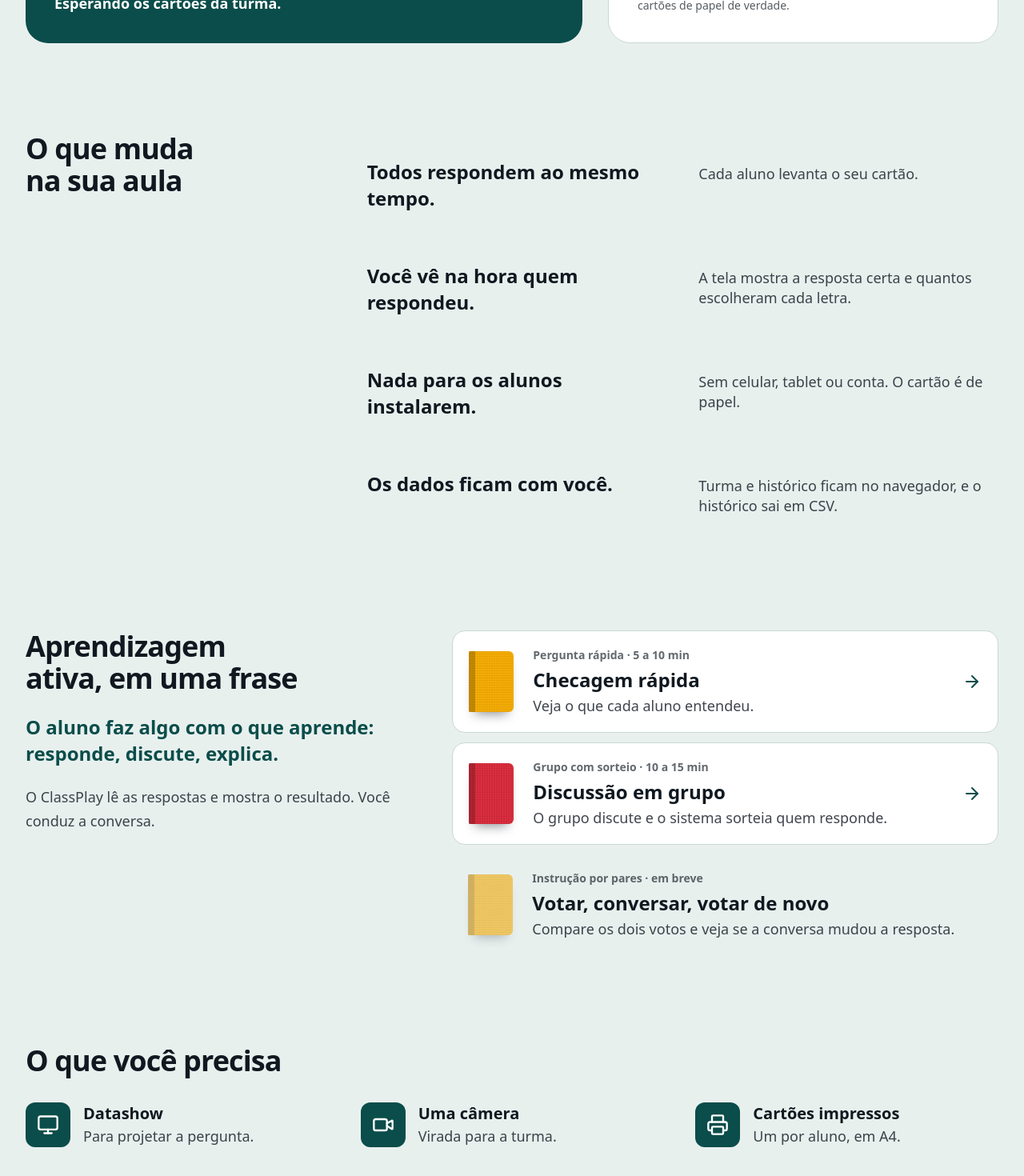
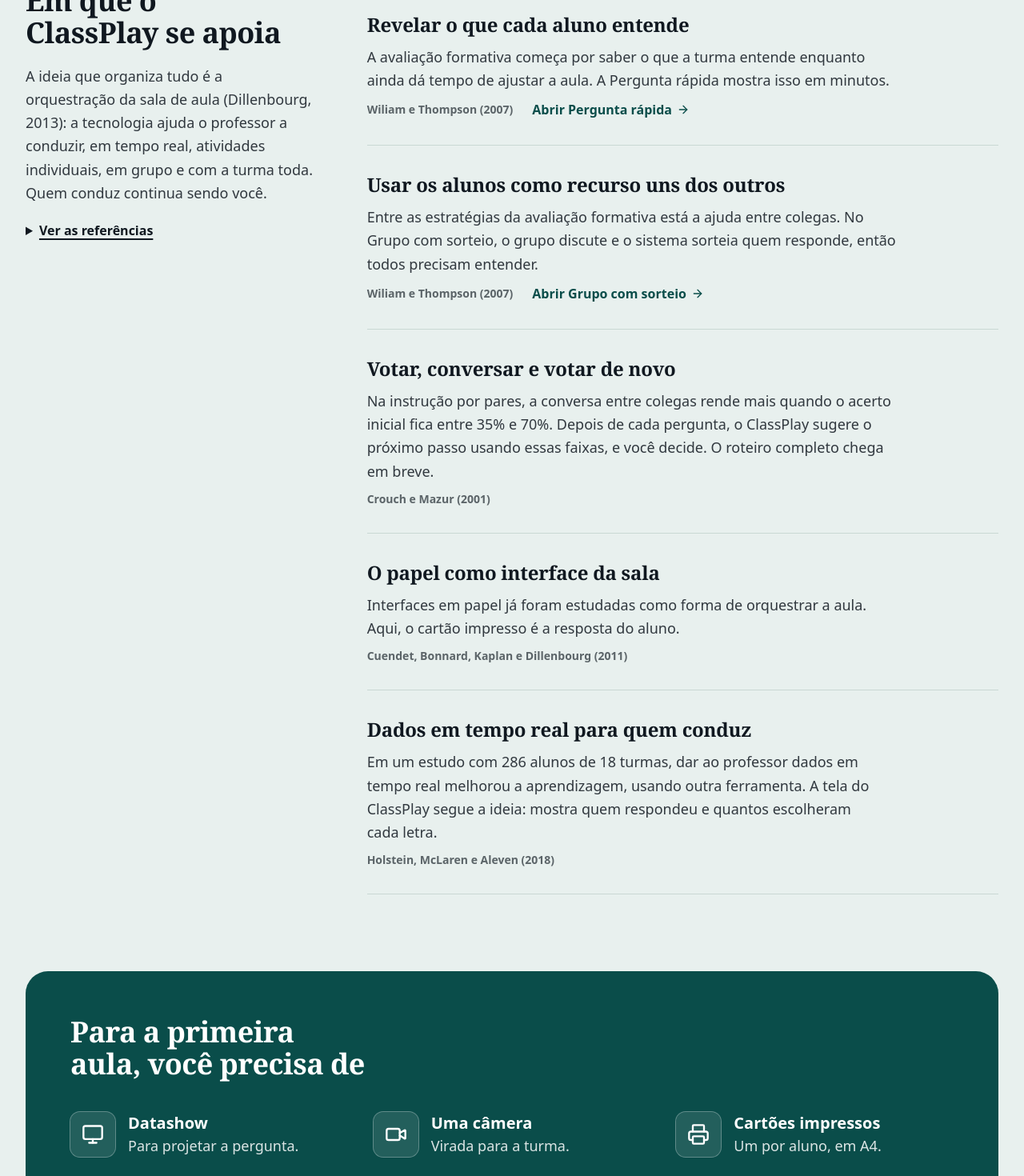
Before and after one commit to Lorenalgm/sala-interativa-ia, a React (Vite) app: page / in a window 1280 px wide. Shown: the part 1320-2790 px from the top of the page at 80% size. Built offline with nearby package versions, Linux system fonts and the light colour scheme; a web font is replaced by a local one.

Commit message:
feat: landing enxuta com base pedagógica e referências, sem textos repetidos

```diff
--- a/src/components/Landing/LandingPage.tsx
+++ b/src/components/Landing/LandingPage.tsx
@@ -1,7 +1,6 @@
 import React from 'react';
 import { ArrowRight, Monitor, Printer, Video } from 'lucide-react';
 import { ScriptId } from '../../types';
-import { bindingFor } from '../Library/BookParts';
 import { ClassroomScene } from './ClassroomScene';
 import { LiveDemo } from './LiveDemo';
 import { Reveal } from './Reveal';
@@ -11,39 +10,50 @@
   onOpenScript: (id: ScriptId) => void;
 }
 
-const sceneSteps = [
-  { n: 1, text: 'Você projeta a pergunta.' },
-  { n: 2, text: 'A turma levanta o cartão de papel.' },
-  { n: 3, text: 'A câmera lê e a tela mostra o resultado.' },
+interface Idea {
+  title: string;
+  text: string;
+  source: string;
+  script?: { id: ScriptId; label: string };
+}
+
+// Cada ideia diz o que a pesquisa mostra e o que o ClassPlay faz com isso, sem prometer resultado
+const ideas: Idea[] = [
+  {
+    title: 'Revelar o que cada aluno entende',
+    text: 'A avaliação formativa começa por saber o que a turma entende enquanto ainda dá tempo de ajustar a aula. A Pergunta rápida mostra isso em minutos.',
+    source: 'Wiliam e Thompson (2007)',
+    script: { id: 'quick-question', label: 'Abrir Pergunta rápida' },
+  },
+  {
+    title: 'Usar os alunos como recurso uns dos outros',
+    text: 'Entre as estratégias da avaliação formativa está a ajuda entre colegas. No Grupo com sorteio, o grupo discute e o sistema sorteia quem responde, então todos precisam entender.',
+    source: 'Wiliam e Thompson (2007)',
+    script: { id: 'group-draw', label: 'Abrir Grupo com sorteio' },
+  },
+  {
+    title: 'Votar, conversar e votar de novo',
+    text: 'Na instrução por pares, a conversa entre colegas rende mais quando o acerto inicial fica entre 35% e 70%. Depois de cada pergunta, o ClassPlay sugere o próximo passo usando essas faixas, e você decide. O roteiro completo chega em breve.',
+    source: 'Crouch e Mazur (2001)',
+  },
+  {
+    title: 'O papel como interface da sala',
+    text: 'Interfaces em papel já foram estudadas como forma de orquestrar a aula. Aqui, o cartão impresso é a resposta do aluno.',
+    source: 'Cuendet, Bonnard, Kaplan e Dillenbourg (2011)',
+  },
+  {
+    title: 'Dados em tempo real para quem conduz',
+    text: 'Em um estudo com 286 alunos de 18 turmas, dar ao professor dados em tempo real melhorou a aprendizagem, usando outra ferramenta. A tela do ClassPlay segue a ideia: mostra quem respondeu e quantos escolheram cada letra.',
+    source: 'Holstein, McLaren e Aleven (2018)',
+  },
 ];
 
-const changes = [
-  { lead: 'Todos respondem ao mesmo tempo.', text: 'Cada aluno levanta o seu cartão.' },
-  { lead: 'Você vê na hora quem respondeu.', text: 'A tela mostra a resposta certa e quantos escolheram cada letra.' },
-  { lead: 'Nada para os alunos instalarem.', text: 'Sem celular, tablet ou conta. O cartão é de papel.' },
-  { lead: 'Os dados ficam com você.', text: 'Turma e histórico ficam no navegador, e o histórico sai em CSV.' },
-];
-
-const practices: { id: ScriptId; title: string; meta: string; text: string; soon?: boolean }[] = [
-  {
-    id: 'quick-question',
-    title: 'Checagem rápida',
-    meta: 'Pergunta rápida · 5 a 10 min',
-    text: 'Veja o que cada aluno entendeu.',
-  },
-  {
-    id: 'group-draw',
-    title: 'Discussão em grupo',
-    meta: 'Grupo com sorteio · 10 a 15 min',
-    text: 'O grupo discute e o sistema sorteia quem responde.',
-  },
-  {
-    id: 'peer-instruction',
-    title: 'Votar, conversar, votar de novo',
-    meta: 'Instrução por pares · em breve',
-    text: 'Compare os dois votos e veja se a conversa mudou a resposta.',
-    soon: true,
-  },
+const references = [
+  'Cuendet, Bonnard, Kaplan e Dillenbourg (2011). CHI.',
+  'Crouch e Mazur (2001). American Journal of Physics.',
+  'Dillenbourg (2013). Computers & Education.',
+  'Holstein, McLaren e Aleven (2018). AIED.',
+  'Wiliam e Thompson (2007).',
 ];
 
 const needs = [
@@ -52,33 +62,18 @@
   { icon: Printer, title: 'Cartões impressos', text: 'Um por aluno, em A4.' },
 ];
 
-const MiniBook: React.FC<{ id: ScriptId; soon?: boolean }> = ({ id, soon }) => {
-  const binding = bindingFor(id);
-  return (
-    <span
-      className={`cloth relative shrink-0 w-14 h-[4.75rem] rounded-r-md rounded-l-sm shadow-[0_10px_14px_-8px_rgb(16_24_32/0.5)] motion-safe:transition-transform ${binding.cover} ${
-        soon ? 'opacity-60' : 'group-hover:-translate-y-1 group-hover:-rotate-3'
-      }`}
-      aria-hidden="true"
-    >
-      <span className="absolute left-0 inset-y-0 w-2 bg-black/20" />
-    </span>
-  );
-};
-
 export const LandingPage: React.FC<LandingPageProps> = ({ onOpenLibrary, onOpenScript }) => {
   return (
-    <div className="max-w-7xl mx-auto px-4 sm:px-6 lg:px-8 pt-10 pb-20 space-y-28">
+    <div className="max-w-7xl mx-auto px-4 sm:px-6 lg:px-8 pt-10 pb-20 space-y-24">
       {/* Abertura: a promessa e a cena da sala */}
-      <section className="space-y-8">
-        <div className="grid grid-cols-1 lg:grid-cols-12 gap-8 lg:gap-10 items-center">
+      <section className="grid grid-cols-1 lg:grid-cols-12 gap-8 lg:gap-12 items-center">
         <div className="lg:col-span-5 space-y-6">
-            <h1 className="font-display text-4xl sm:text-5xl font-extrabold tracking-tight leading-[1.02]">
-              Aprendizagem ativa na sua sala, só com datashow, câmera e papel.
+          <h1 className="font-editorial text-4xl sm:text-5xl font-bold tracking-[-0.015em] leading-[1.08] text-balance">
+            A turma inteira responde. Você vê na hora.
           </h1>
-            <p className="text-lg leading-relaxed text-base-content/85">
-              A turma responde com cartões de papel e a câmera lê todos de uma vez. Os alunos não
-              precisam de celular nem de conta.
+          <p className="text-lg leading-relaxed text-base-content/85 text-pretty">
+            Com datashow, câmera e cartões de papel, você conduz a atividade em tempo real. Os
+            alunos não precisam de celular nem de conta.
           </p>
           <div className="flex flex-wrap items-center gap-x-6 gap-y-3 pt-1">
             <button onClick={onOpenLibrary} className="btn btn-primary btn-lg">
@@ -94,156 +89,119 @@
         <div className="lg:col-span-7 rounded-[1.75rem] overflow-hidden border border-base-300">
           <ClassroomScene />
         </div>
-        </div>
-
-        <ol className="grid grid-cols-1 md:grid-cols-3 gap-4 md:gap-8">
-          {sceneSteps.map((s) => (
-            <li key={s.n} className="flex items-center gap-3">
-              <span className="shrink-0 w-8 h-8 rounded-full bg-primary text-primary-content font-display font-bold flex items-center justify-center">
-                {s.n}
-              </span>
-              <span className="text-lg leading-snug">{s.text}</span>
-            </li>
-          ))}
-        </ol>
       </section>
 
       {/* Demonstração: o visitante levanta um cartão */}
       <Reveal>
         <section id="experimente" aria-labelledby="experimente-titulo" className="space-y-8 scroll-mt-24">
-          <div className="max-w-2xl space-y-2">
           <h2
             id="experimente-titulo"
-              className="font-display text-3xl lg:text-4xl font-extrabold tracking-tight"
+            className="font-editorial text-3xl lg:text-4xl font-bold tracking-[-0.015em] text-balance"
           >
             Levante um cartão e veja a turma responder
           </h2>
-            <p className="text-lg text-base-content/80">É assim que a tela do datashow se enche em poucos segundos.</p>
-          </div>
           <LiveDemo />
         </section>
       </Reveal>
 
-      {/* O que muda na aula */}
+      {/* Base pedagógica */}
       <Reveal>
-        <section aria-labelledby="o-que-muda" className="grid grid-cols-1 lg:grid-cols-12 gap-10 lg:gap-16">
+        <section
+          id="base"
+          aria-labelledby="base-titulo"
+          className="grid grid-cols-1 lg:grid-cols-12 gap-10 lg:gap-16 scroll-mt-24"
+        >
+          <div className="lg:col-span-4 space-y-5">
             <h2
-            id="o-que-muda"
-            className="lg:col-span-4 font-display text-3xl lg:text-4xl font-extrabold tracking-tight leading-tight"
+              id="base-titulo"
+              className="font-editorial text-3xl lg:text-4xl font-bold tracking-[-0.015em] leading-[1.1] text-balance"
             >
-            O que muda na sua aula
+              Em que o ClassPlay se apoia
             </h2>
-          <dl className="lg:col-span-8">
-            {changes.map((c) => (
-              <div
-                key={c.lead}
-                className="py-8 px-4 -mx-4 rounded-2xl grid sm:grid-cols-2 gap-x-10 gap-y-2 items-baseline motion-safe:transition-colors hover:bg-base-100"
+            <p className="text-lg leading-relaxed text-base-content/85 text-pretty">
+              A ideia que organiza tudo é a orquestração da sala de aula (Dillenbourg, 2013): a
+              tecnologia ajuda o professor a conduzir, em tempo real, atividades individuais, em
+              grupo e com a turma toda. Quem conduz continua sendo você.
+            </p>
+            <details className="group text-base">
+              <summary className="cursor-pointer font-bold underline underline-offset-4 decoration-2 w-fit focus-visible:outline focus-visible:outline-2 focus-visible:outline-primary">
+                Ver as referências
+              </summary>
+              <ul className="mt-3 space-y-1.5 text-base-content/80">
+                {references.map((r) => (
+                  <li key={r}>{r}</li>
+                ))}
+              </ul>
+            </details>
+          </div>
+
+          <ol className="lg:col-span-8 divide-y divide-base-300 border-y border-base-300">
+            {ideas.map((idea) => (
+              <li key={idea.title} className="py-8 space-y-2.5">
+                <h3 className="font-editorial text-2xl font-bold tracking-[-0.01em] leading-snug">
+                  {idea.title}
+                </h3>
+                <p className="text-lg leading-relaxed text-base-content/85 max-w-2xl text-pretty">
+                  {idea.text}
+                </p>
+                <div className="flex flex-wrap items-center gap-x-6 gap-y-1.5">
+                  <span className="text-sm font-semibold text-base-content/65">{idea.source}</span>
+                  {idea.script && (
+                    <button
+                      onClick={() => onOpenScript(idea.script!.id)}
+                      className="group inline-flex items-center gap-1.5 font-bold text-primary focus-visible:outline focus-visible:outline-2 focus-visible:outline-primary rounded"
                     >
-                <dt className="font-display text-2xl font-extrabold leading-snug">{c.lead}</dt>
-                <dd className="text-lg leading-snug text-base-content/80">{c.text}</dd>
+                      {idea.script.label}
+                      <ArrowRight
+                        className="w-4 h-4 motion-safe:transition-transform group-hover:translate-x-1"
+                        aria-hidden="true"
+                      />
+                    </button>
+                  )}
                 </div>
+              </li>
             ))}
-          </dl>
+          </ol>
         </section>
       </Reveal>
 
-      {/* Aprendizagem ativa */}
+      {/* Primeira aula */}
       <Reveal>
         <section
-          id="aprendizagem-ativa"
-          aria-labelledby="aprendizagem-ativa-titulo"
-          className="grid grid-cols-1 lg:grid-cols-12 gap-10 lg:gap-16 scroll-mt-24"
+          aria-labelledby="primeira-aula"
+          className="bg-primary text-primary-content rounded-[1.75rem] px-8 sm:px-14 py-14 space-y-10"
         >
-          <div className="lg:col-span-5 space-y-6">
           <h2
-              id="aprendizagem-ativa-titulo"
-              className="font-display text-3xl lg:text-4xl font-extrabold tracking-tight leading-tight"
+            id="primeira-aula"
+            className="font-editorial text-3xl lg:text-4xl font-bold tracking-[-0.015em] max-w-xl text-balance"
           >
-              Aprendizagem ativa, em uma frase
+            Para a primeira aula, você precisa de
           </h2>
-            <p className="font-display text-2xl font-bold leading-snug text-primary">
-              O aluno faz algo com o que aprende: responde, discute, explica.
-            </p>
-            <p className="text-lg leading-relaxed text-base-content/80">
-              O ClassPlay lê as respostas e mostra o resultado. Você conduz a conversa.
-            </p>
-          </div>
-
-          <ul className="lg:col-span-7 space-y-3">
-            {practices.map((p) => {
-              const inner = (
-                <>
-                  <MiniBook id={p.id} soon={p.soon} />
-                  <span className="flex-1 space-y-1 text-left">
-                    <span className="block text-sm font-bold text-base-content/65">{p.meta}</span>
-                    <span className="block font-display text-2xl font-extrabold leading-snug">{p.title}</span>
-                    <span className="block text-lg leading-snug text-base-content/80">{p.text}</span>
-                  </span>
-                  {!p.soon && (
-                    <ArrowRight
-                      className="w-6 h-6 text-primary shrink-0 motion-safe:transition-transform group-hover:translate-x-1"
-                      aria-hidden="true"
-                    />
-                  )}
-                </>
-              );
-              return (
-                <li key={p.id}>
-                  {p.soon ? (
-                    <div className="flex items-center gap-6 rounded-2xl px-5 py-5">{inner}</div>
-                  ) : (
-                    <button
-                      onClick={() => onOpenScript(p.id)}
-                      className="group w-full flex items-center gap-6 rounded-2xl px-5 py-5 bg-base-100 border border-base-300 hover:border-primary motion-safe:transition-colors focus-visible:outline focus-visible:outline-4 focus-visible:outline-offset-2 focus-visible:outline-primary"
-                    >
-                      {inner}
-                    </button>
-                  )}
-                </li>
-              );
-            })}
-          </ul>
-        </section>
-      </Reveal>
-
-      {/* O que você precisa */}
-      <Reveal>
-        <section aria-labelledby="o-que-precisa" className="space-y-8">
-          <h2
-            id="o-que-precisa"
-            className="font-display text-3xl lg:text-4xl font-extrabold tracking-tight"
-          >
-            O que você precisa
-          </h2>
-          <ul className="grid grid-cols-1 md:grid-cols-3 gap-10">
+          <ul className="grid grid-cols-1 md:grid-cols-3 gap-8">
             {needs.map((n) => {
               const Icon = n.icon;
               return (
                 <li key={n.title} className="flex items-center gap-4">
-                  <span className="shrink-0 w-14 h-14 rounded-xl bg-primary text-primary-content flex items-center justify-center">
+                  <span className="shrink-0 w-14 h-14 rounded-xl bg-white/10 ring-1 ring-white/35 flex items-center justify-center">
                     <Icon className="w-7 h-7" aria-hidden="true" />
                   </span>
                   <span>
                     <span className="block font-display text-xl font-extrabold">{n.title}</span>
-                    <span className="block text-lg text-base-content/80">{n.text}</span>
+                    <span className="block text-lg text-primary-content/85">{n.text}</span>
                   </span>
                 </li>
               );
             })}
           </ul>
-        </section>
-      </Reveal>
-
-      {/* Fechamento */}
-      <Reveal>
-        <section className="bg-primary text-primary-content rounded-[1.75rem] px-8 sm:px-14 py-14 flex flex-wrap items-center justify-between gap-8">
-          <h2 className="font-display text-3xl lg:text-4xl font-extrabold tracking-tight leading-tight max-w-xl">
-            Pronto para a próxima aula?
-          </h2>
+          <div className="flex flex-wrap items-center justify-between gap-6 pt-2">
+            <p className="text-base text-primary-content/80 max-w-md">
+              Turma e histórico ficam no navegador do seu computador, e o histórico sai em CSV.
+            </p>
             <button onClick={onOpenLibrary} className="btn btn-secondary btn-lg">
               Abrir a biblioteca
               <ArrowRight className="w-5 h-5" aria-hidden="true" />
             </button>
+          </div>
         </section>
       </Reveal>
     </div>
```
Lines whose indentation alone changed are shown as unchanged.
